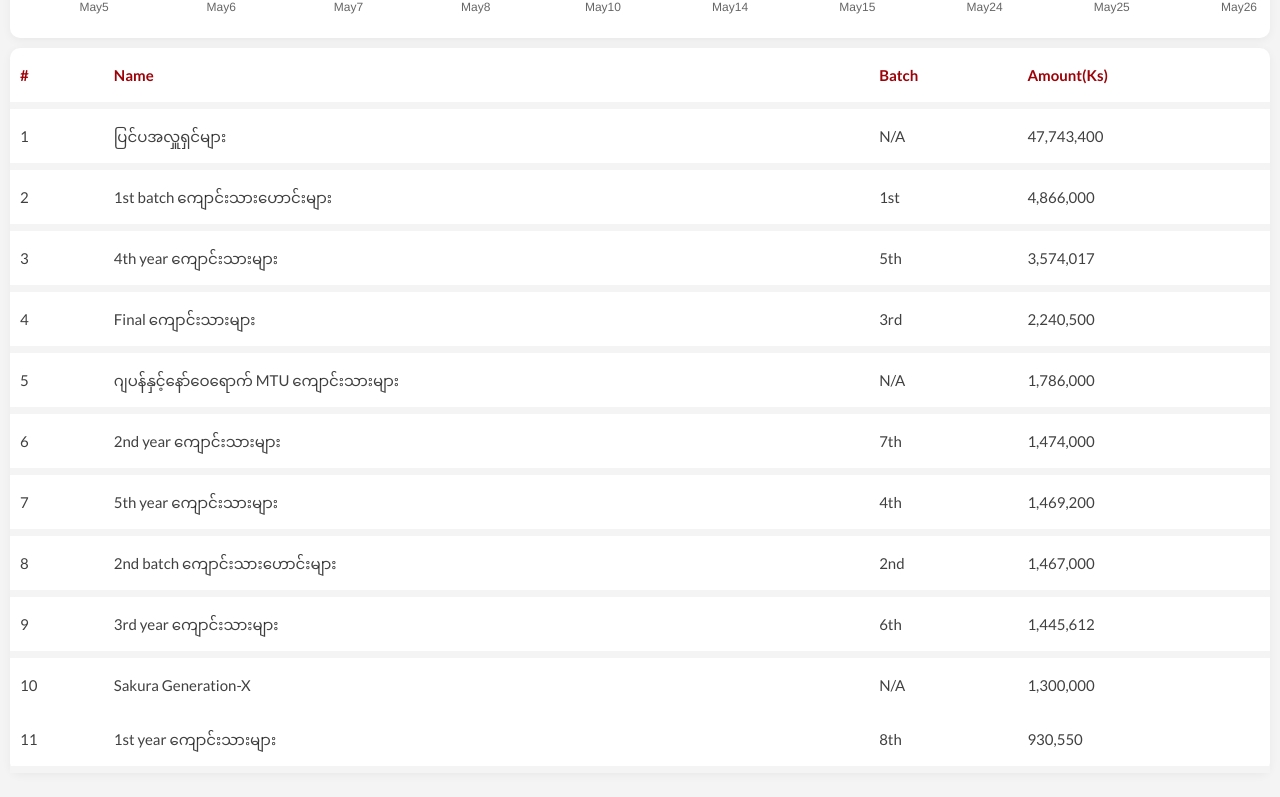
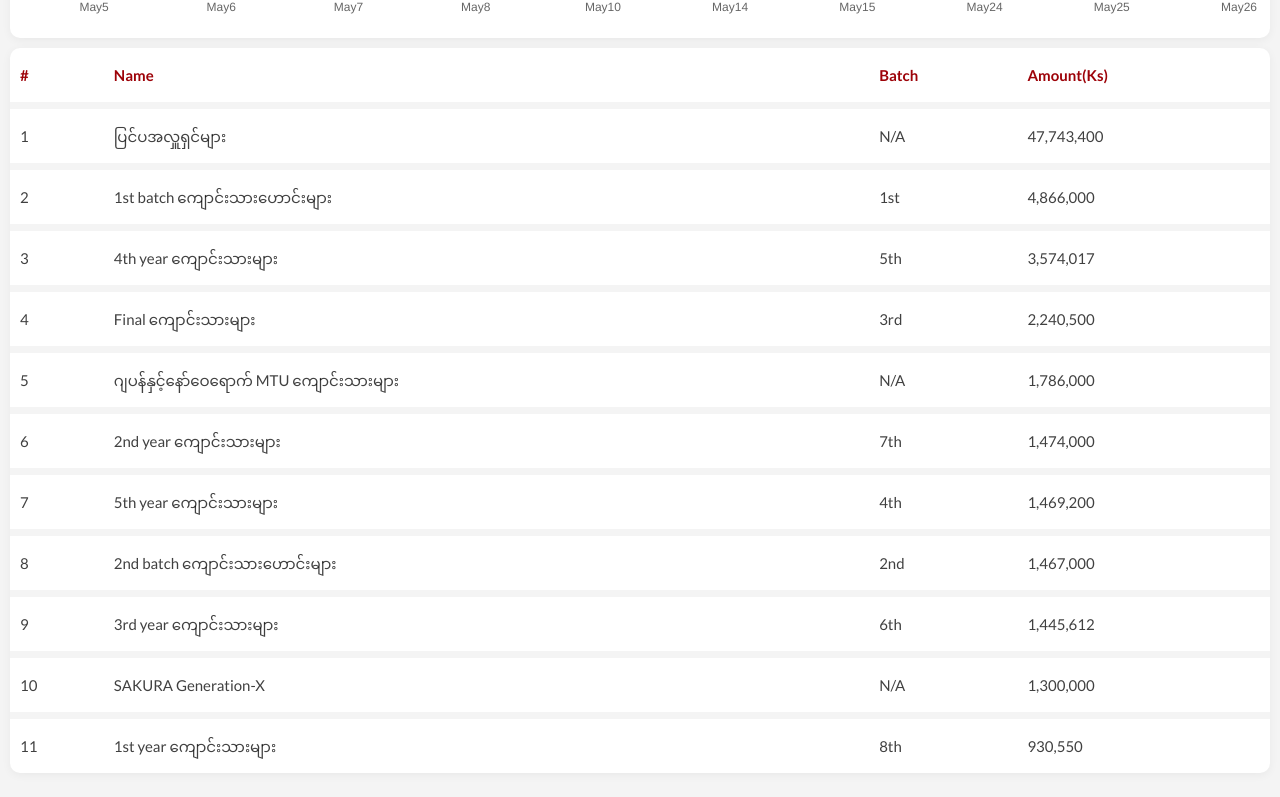
Before and after one commit to htutwaiphyoe/spotify, a Next.js app: page /donation in a window 1280 px wide. Shown: the part 887-1684 px from the top of the page. Built offline with nearby package versions, Linux system fonts and the light colour scheme.

Commit message:
#update: tr border-bottom fix

```diff
--- a/api/donation.json
+++ b/api/donation.json
@@ -24,7 +24,6 @@
     "charts": [
         {
             "labels": [
-
                 "May5",
                 "May6",
                 "May7",
@@ -37,7 +36,7 @@
                 "May26"
             ],
             "data": [
-              594000, 10623000, 114000, 12347500, 17000, 548000, 10000, 188000, 126000, 271000
+                594000, 10623000, 114000, 12347500, 17000, 548000, 10000, 188000, 126000, 271000
             ],
             "caption": "ငွေပမာဏ",
             "title": "နောက်ဆုံး ကောက်ခံရရှိမှု",
@@ -45,9 +44,10 @@
             "type": "line"
         },
         {
-            "labels": ["1st", "2nd", "3rd", "4th", "5th", "6th", "7th", "8th", "others", "Sakura Gen-X"],
+            "labels": ["1st", "2nd", "3rd", "4th", "5th", "6th", "7th", "8th", "others", "Sakura"],
             "data": [
-                4866000, 1467000, 2240500, 1469200, 3574017, 1445612, 1474000, 930550, 49529400, 1300000
+                4866000, 1467000, 2240500, 1469200, 3574017, 1445612, 1474000, 930550, 49529400,
+                1300000
             ],
             "caption": "‌ငွေပမာဏ",
             "title": "Batch အလိုက်နှင့် ပြင်ပမှ ကောက်ခံရရှိမှု",
@@ -79,7 +79,7 @@
         { "name": "2nd batch ကျောင်းသားဟောင်းများ", "batch": "2nd", "amount": "1,467,000" },
 
         { "name": "3rd year ကျောင်းသားများ", "batch": "6th", "amount": "1,445,612" },
-        { "name": "Sakura Generation-X", "batch": "N/A", "amount": "1,300,000" },
+        { "name": "SAKURA Generation-X", "batch": "N/A", "amount": "1,300,000" },
 
         { "name": "1st year ကျောင်းသားများ", "batch": "8th", "amount": "930,550" }
     ]
--- a/components/shared/Table/Table.module.scss
+++ b/components/shared/Table/Table.module.scss
@@ -8,10 +8,17 @@
     border-collapse: collapse;
     & thead {
         text-align: left;
+
+        & tr {
+            border-bottom: 0.7rem solid $color-background;
+        }
     }
-    & tr:not(:nth-child(10)) {
-        border-bottom: 0.7rem solid $color-background;
+    & tbody {
+        & tr:not(:last-child) {
+            border-bottom: 0.7rem solid $color-background;
+        }
     }
+
     & th,
     & td {
         padding: 1.5rem 1rem;
```
